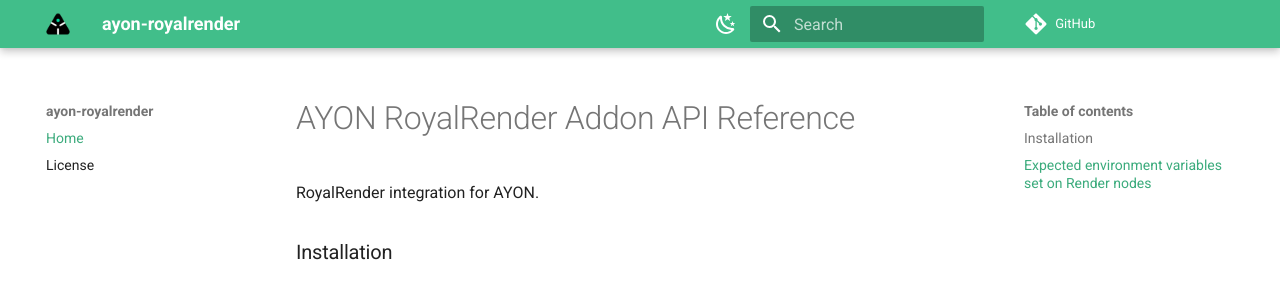
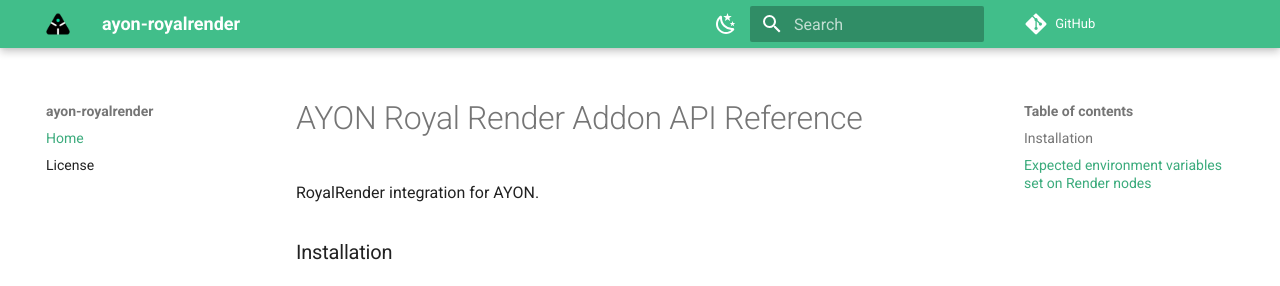
Before and after one commit to ynput/ayon-royalrender, an MkDocs documentation site: the page built from docs/index.md, in a window 1280 px wide. Shown: the top 286 px of the page. Built offline with MkDocs 1.6.1 and Material for MkDocs 9.7.7, drawn with Linux system fonts in a browser that asks for light colours; comment, search, counter and statistics services are not loaded; the version menu is left out.

Commit message:
Update docs/index.md

```diff
--- a/docs/index.md
+++ b/docs/index.md
@@ -1,3 +1,3 @@
-# AYON RoyalRender Addon API Reference
+# AYON Royal Render Addon API Reference
 
 --8<-- "README.md:2"
```
